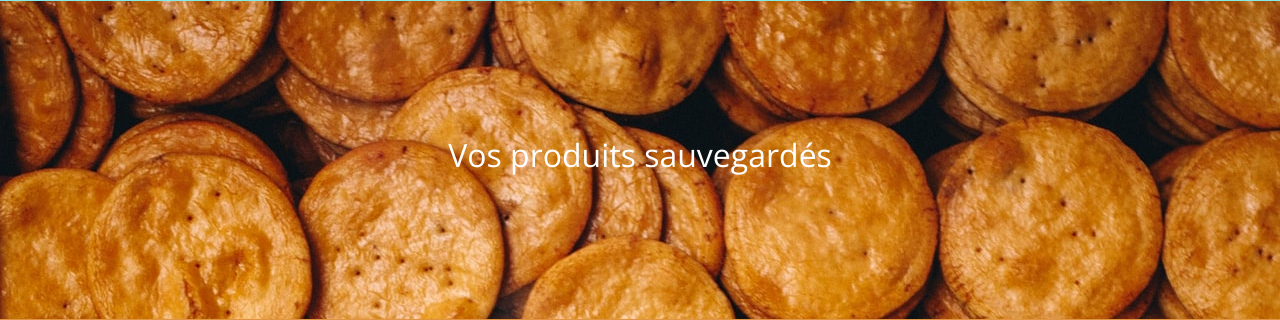
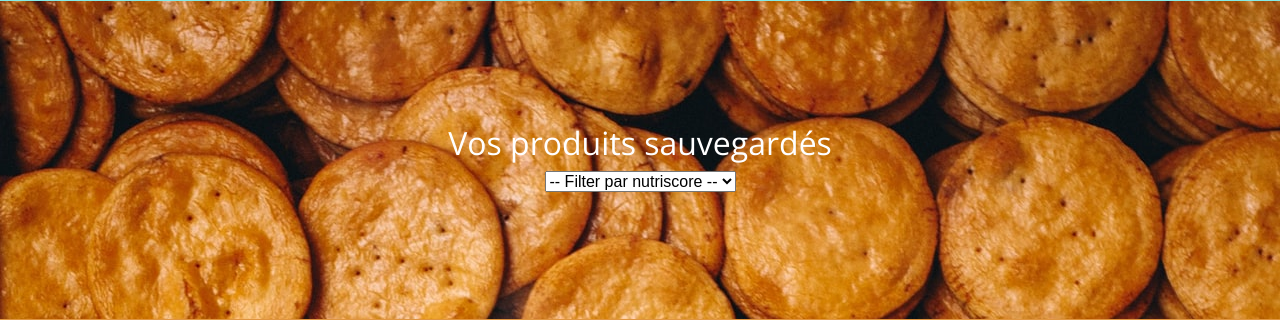
Before and after one commit to Awoodz/Projet11, a Django app: page /saved_products/ in a window 1280 px wide. Shown: the part 81-401 px from the top of the page. Run offline with Django 3.2, Linux system fonts and the light colour scheme; the visitor is signed in with stand-in values (Sample User, id 1); data that the repository does not hold is empty; parts of the project's set-up code (start-up, migrations or seed data) failed here and were passed over; some libraries are stand-ins or nearby versions; some web fonts are replaced.

Commit message:
list + js

```diff
--- a/webapp/templates/webapp/saved_products.html
+++ b/webapp/templates/webapp/saved_products.html
@@ -8,8 +8,22 @@
 <section class="saved_products_top">
     <div class="saved_products_top_text">
         <h2>Vos produits sauvegardés</h2>
+        <select id="filter_select">
+            <option disabled selected value> -- Filter par nutriscore -- </option>
+            <option>A</option>
+            <option>B</option>
+            <option>C</option>
+            <option>D</option>
+        </select>
     </div>
 </section>
+
+<script>
+    $(document).on('change', '#filter_select', function () {
+        var filter = $(this).val();
+        console.log(filter);
+    });
+</script>
 
 <!-- Result section -->
 <div class="saved_products_body">
```
